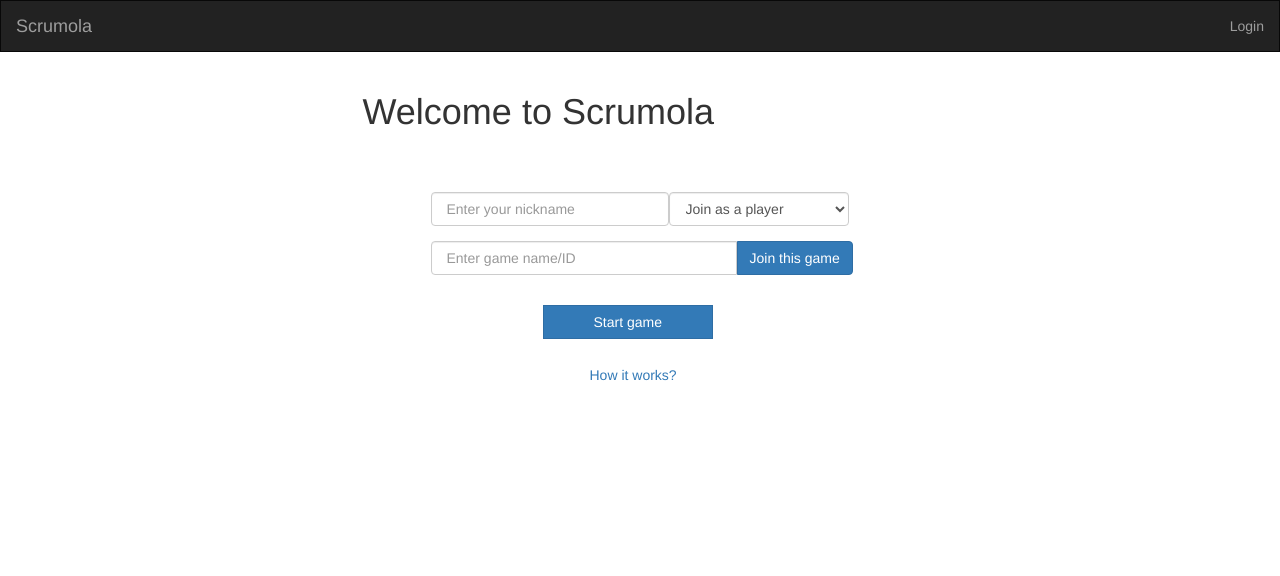
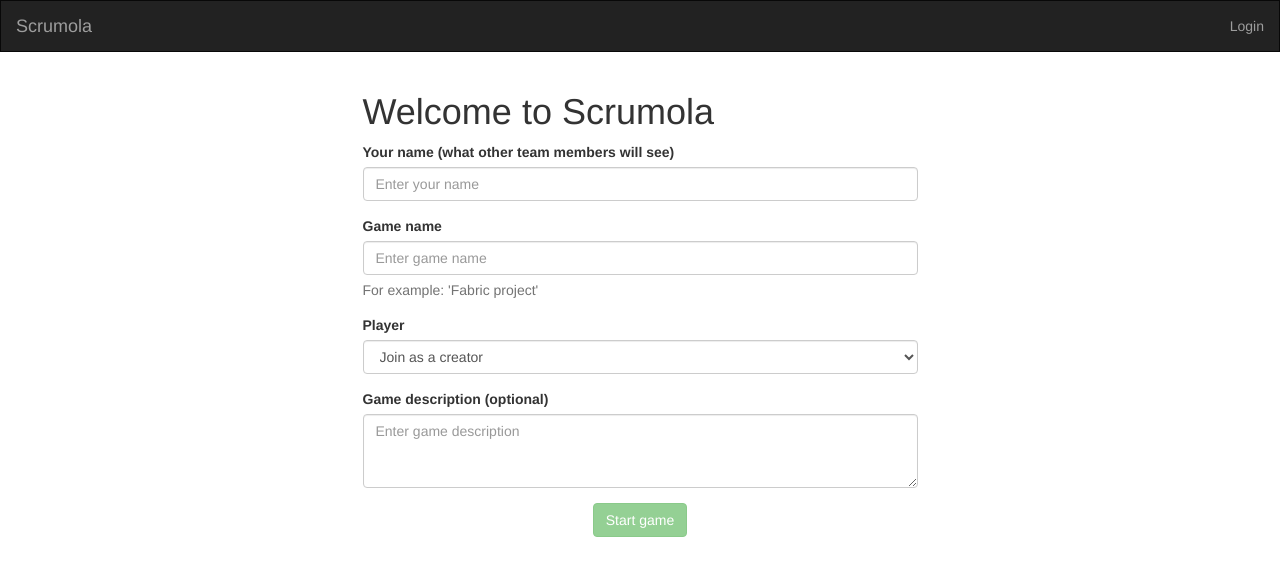
Before and after one commit to scrumola/scrumola, an Angular app: page /login in a window 1280 px wide. Shown: the top 576 px of the page. Built offline with nearby package versions, Linux system fonts and the light colour scheme.

Commit message:
Login page change

```diff
--- a/src/app/app.module.ts
+++ b/src/app/app.module.ts
@@ -1,6 +1,6 @@
 import { BrowserModule } from '@angular/platform-browser';
 import { NgModule } from '@angular/core';
-import { FormsModule } from '@angular/forms';
+import { ReactiveFormsModule } from '@angular/forms';
 import { HttpModule } from '@angular/http';
 
 import { AppComponent } from './app.component';
@@ -22,7 +22,7 @@ import { GameComponent } from './components/game/game.component';
   imports: [
     AppRoutingModule,
     BrowserModule,
-    FormsModule,
+    ReactiveFormsModule,
     HttpModule
   ],
   providers: [],
--- a/src/app/components/login/login.component.html
+++ b/src/app/components/login/login.component.html
@@ -3,40 +3,33 @@
   <div class="row">
   <div class="col-sm-3">&nbsp;</div>
   <div class="col-sm-6">
-  <div id="Box">
-  <div id="HeadTitle">
+      <div class="row">
+          <div class="col-md-12">
             <h1>Welcome to Scrumola</h1>
-  </div>
-  <form class="form-inline" action="gamePage.html">
+            <form name="form" [formGroup]="form" (ngSubmit)="onLoginSubmit()">
               <div class="form-group">
-        <input type="text" class="form-control" id="nickN" placeholder="Enter your nickname">
+                <label for="fullname">Your name (what other team members will see)</label>
+                <input type="text" class="form-control" id="nickName" formControlName="nickName" placeholder="Enter your name">
               </div>
               <div class="form-group">
-    <select class="form-control" id="OptionPlayer">
-      <option id="op01">Join as a player</option>
-      <option id="op02">Join as a creator</option>
+                <label for="name">Game name</label>
+                <input type="text" class="form-control"id="gameName" formControlName="gameName"  placeholder="Enter game name">
+                <p class="help-block">For example: 'Fabric project'</p>
+              </div>
+              <div class="form-group">
+                  <label for="description">Player</label>
+                  <select class="form-control">
+                    <option id="op01">Join as a creator</option>
+                    <option id="op02">Join as a player</option>
                   </select>
               </div>
               <div class="form-group">
-   <div class="input-group">
-      <input type="text" class="form-control" id="egi" placeholder="Enter game name/ID">
-      <div class="input-group-btn">
-        <button class="btn btn-primary" type="submit" id="jtgbtn">Join this game</button>
+                  <label for="description">Game description (optional)</label>
+                  <textarea class="form-control" rows="3" id="description" placeholder="Enter game description"></textarea>
+              </div>
+              <div class="col-md-12 text-center">
+                  <button id="create" type="submit" class="btn btn-success" [disabled]="!form.valid" >Start game</button>
+              </div>
+            </form>
           </div>
         </div>
-   </div>
-   <button type="submit" class="btn btn-primary" id="sgsubmitBtn" (click)="onLoginSubmit();">Start game</button>
-    </form>
-  <button type="button" class="btn btn-link" id="BtnHIW" data-toggle="collapse" data-target="#demo">How it works?</button>
-    <div id="demo" class="collapse" id="collapseDiv">
-      <p id="paraHide" >Game description will be here.Game description will be here.Game description will be here.Game description will be here.
-    Game description will be here.Game description will be here.Game description will be here.Game description will be here.
-    Game description will be here.Game description will be here.</p>
-      </div>
-
-  </div>
-
-  </div>
-  <div class="col-sm-3">&nbsp;</div>
-  </div>
-  </div>
--- a/src/app/components/login/login.component.ts
+++ b/src/app/components/login/login.component.ts
@@ -1,23 +1,32 @@
 import { Component, OnInit } from '@angular/core';
 import { Router } from '@angular/router';
+import { FormGroup, FormBuilder, Validators } from '@angular/forms';
 
 @Component({
-  selector: 'app-login',
+  selector: 'app-login-form',
   templateUrl: './login.component.html',
   styleUrls: ['./login.component.css']
 })
 export class LoginComponent implements OnInit {
 
+  form: FormGroup;
+
   constructor(
     private router: Router,
+    private formBuilder: FormBuilder,
     ) {
   }
 
   ngOnInit() {
+    this.form = this.formBuilder.group({
+      nickName: [null, Validators.required],
+      gameName: [null, Validators.required],
+    });
   }
 
   onLoginSubmit() {
-    this.router.navigate(['/game']);
+    const { nickName, gameName } = this.form.value;
+    this.router.navigate(['/game'], { queryParams :  this.form.value});
   }
 
 }
```
Also changed, not shown: src/app/components/game/game.component.ts (+7 -2 lines). Lines whose indentation alone changed are shown as unchanged.
